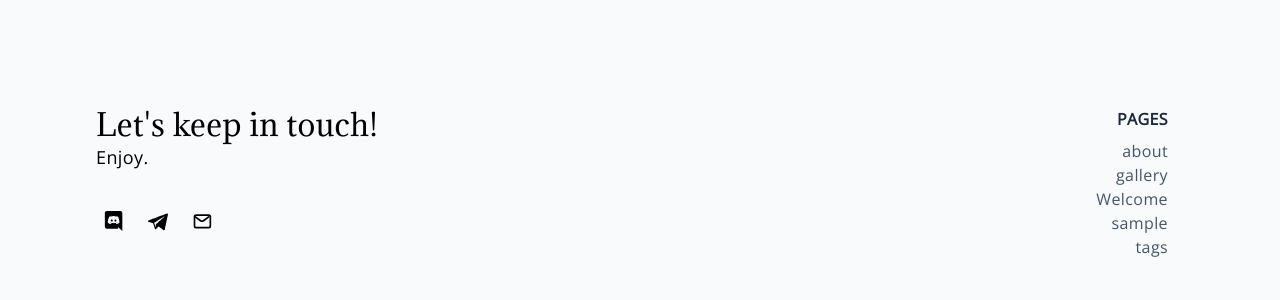
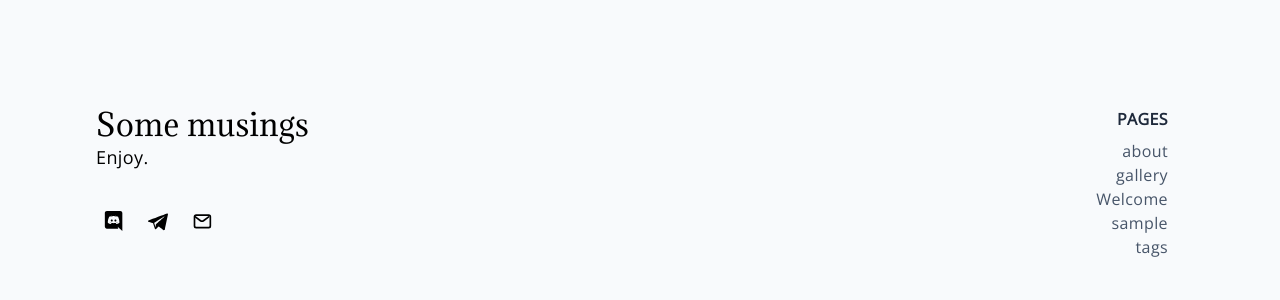
Before and after one commit to turning20w-hub/VrushStuff, a Jekyll site: the page built from index.md, in a window 1280 px wide. Shown: the part 1191-1491 px from the top of the page. Built offline with Jekyll 4.4.1, drawn with Linux system fonts in a browser that asks for light colours; our own code applies the rules of GitHub Pages for plain Markdown files.

Commit message:
Update footer.html

```diff
--- a/_includes/footer.html
+++ b/_includes/footer.html
@@ -4,7 +4,7 @@
   <div class="container mx-auto px-4">
     <div class="flex flex-wrap text-left lg:text-left">
       <div class="w-full lg:w-6/12 px-4">
-        <h4 class="text-3xl fonat-semibold">{{ site.data[site.lang].footer.title | default: "Let's keep in touch!" |
+        <h4 class="text-3xl fonat-semibold">{{ site.data[site.lang].footer.title | default: "Some musings" |
           localize}}</h4>
         <span class="text-lg dark:text-slate-300 my-4">
           {{ site.data[site.lang].footer.description | default: "Enjoy." }}
```
